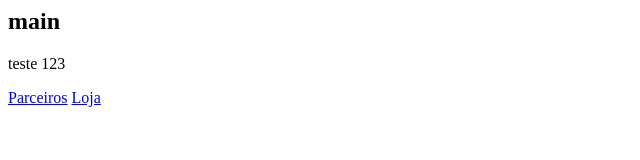
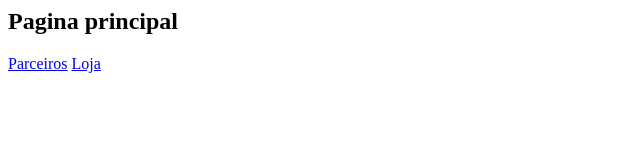
Before and after one commit to codigoalvo/lab-git, a plain HTML site: page WebContent/main.html in a window 1280 px wide. Shown: the whole page, without its empty margins (0-640 px from the left). Drawn offline with Linux system fonts and the light colour scheme.

Commit message:
Ajuste no main no master (dará conflito)

```diff
--- a/WebContent/main.html
+++ b/WebContent/main.html
@@ -1,13 +1,10 @@
 <html>
   <head>
     <title>Main</title>
-    <meta content="">
-    <style></style>
   </head>
   <body>
     <main>
-      <h2>main</h2>
-      <p>teste 123</p>
+      <h2>Pagina principal</h2>
       <a href="parceiros.html">Parceiros</a>
       <a href="loja.html">Loja</a>
     </main>
```
